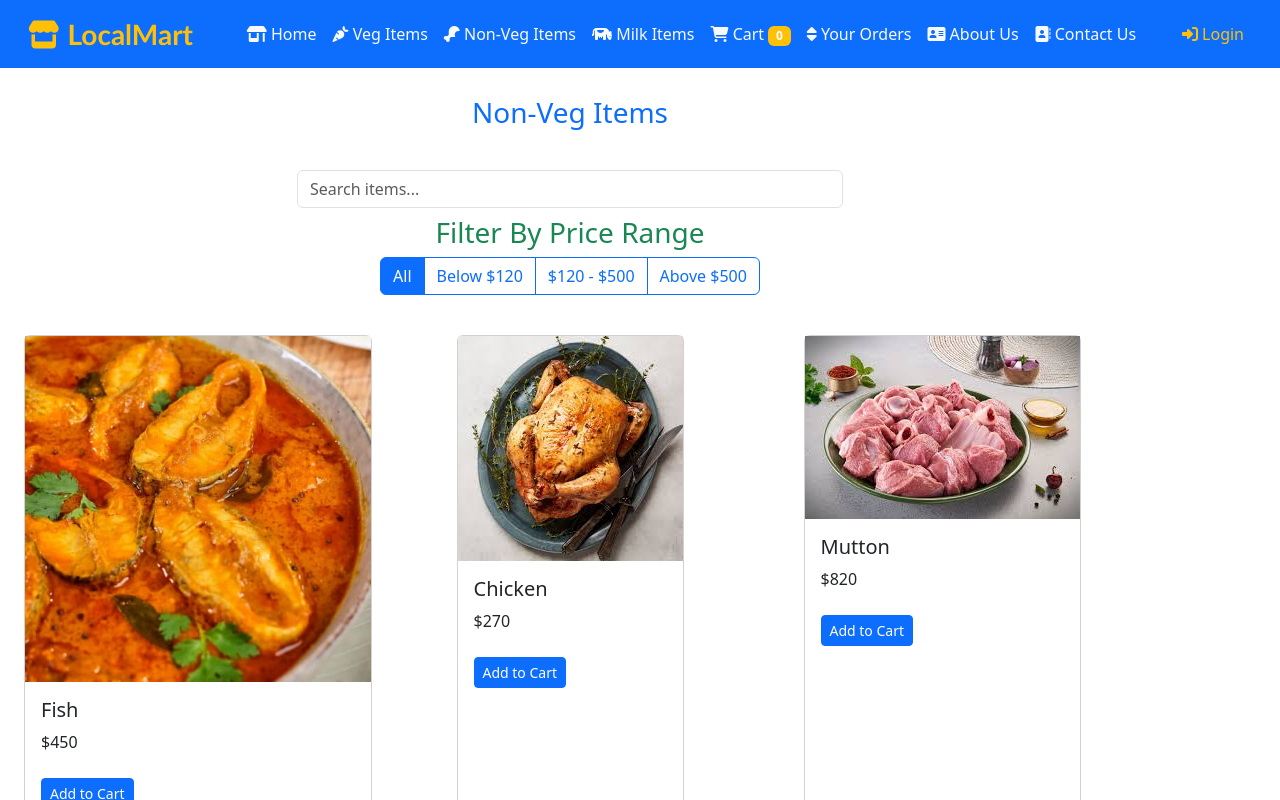
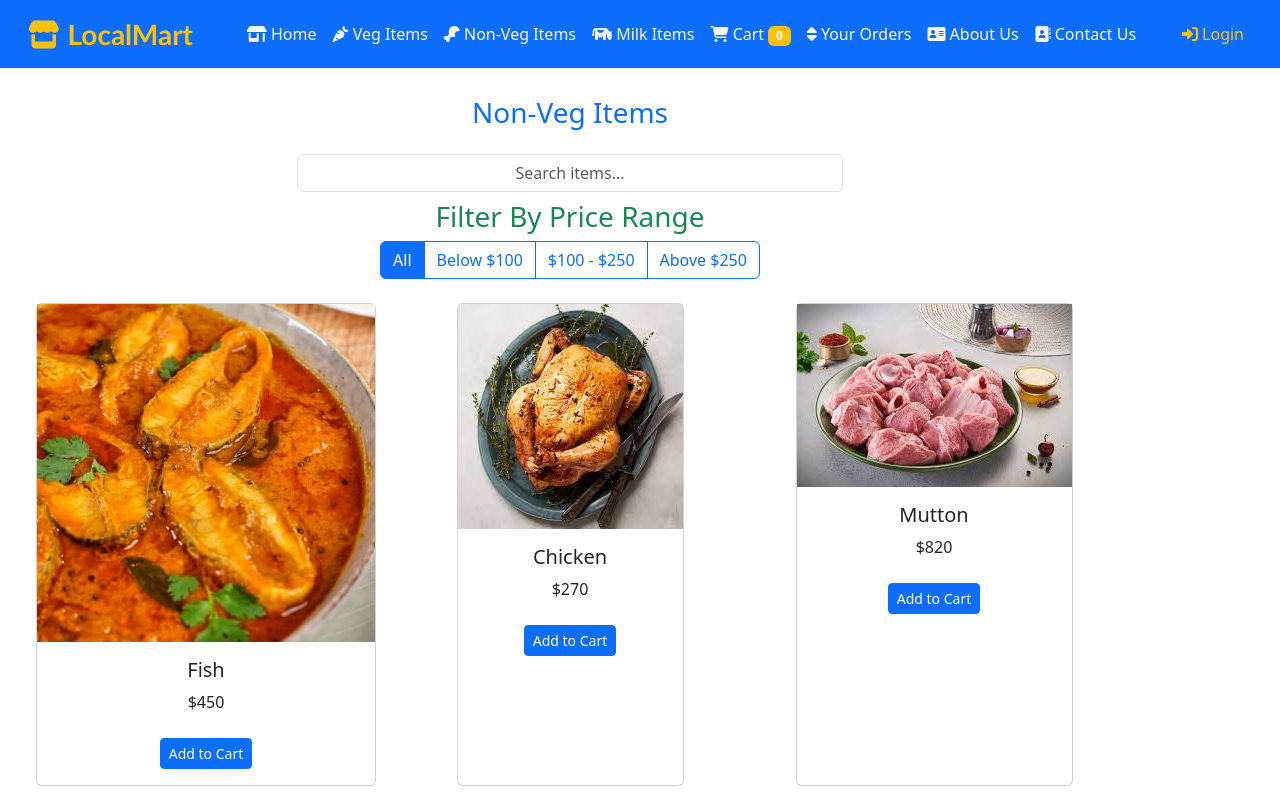
Before and after one commit to SruthiBethi/reactProject, a React (Vite) app: page /nonveg in a window 1280 px wide. Shown: the top 800 px of the page. Built offline with nearby package versions, Linux system fonts and the light colour scheme.

Commit message:
changes updated

```diff
--- a/src/Login.jsx
+++ b/src/Login.jsx
@@ -25,7 +25,7 @@ function Login() {
     return (
         <div className="container-fluid d-flex justify-content-center align-items-center vh-100">
             <div className="row w-100 justify-content-center">
-                <div className="col-lg-10 col-md-6 col-sm-8 col-10">
+                <div className="col-lg-10 col-md-10 col-sm-8 col-10">
                     <div className="card p-4 shadow-lg">
                         {/* Heading with custom color */}
                         <h2 className="text-center mb-4 text-info">Login</h2>
@@ -42,7 +42,7 @@ function Login() {
                                     className="form-control"
                                     id="username"
                                     ref={username}
-                                    placeholder="Enter your username"
+                                    placeholder="username"
                                 />
                             </div>
                         </div>
@@ -59,7 +59,7 @@ function Login() {
                                     className="form-control"
                                     id="password"
                                     ref={password}
-                                    placeholder="Enter your password"
+                                    placeholder="password"
                                 />
                             </div>
                         </div>
--- a/src/Milk.jsx
+++ b/src/Milk.jsx
@@ -2,7 +2,6 @@ import React, { useState } from 'react';
 import { useDispatch, useSelector } from "react-redux";
 import { addToCart } from "./Store";
 import 'bootstrap/dist/css/bootstrap.min.css';
-import 'bootstrap/dist/js/bootstrap.bundle.min';
 
 function Milk() {
   const milkItems = useSelector((state) => state.products.milkItems);
@@ -10,30 +9,22 @@ function Milk() {
 
   // Pagination state
   const [currentPage, setCurrentPage] = useState(1);
-  const itemsPerPage = 5;
+  const itemsPerPage = 6;
 
-  // Checkbox and search state
-  const [selectedItems, setSelectedItems] = useState({});
+  // Filters
   const [priceFilter, setPriceFilter] = useState('all');
   const [searchQuery, setSearchQuery] = useState('');
-
-  // Handle checkbox toggle
-  const handleCheckboxChange = (item, event) => {
-    event.stopPropagation();
-    setSelectedItems((prev) => ({
-      ...prev,
-      [item.name]: !prev[item.name],
-    }));
-  };
 
   // Handle price filter change
   const handlePriceFilterChange = (filter) => {
     setPriceFilter(filter);
+    setCurrentPage(1); // Reset to first page when filtering
   };
 
   // Handle search input change
   const handleSearchChange = (event) => {
     setSearchQuery(event.target.value);
+    setCurrentPage(1); // Reset to first page when searching
   };
 
   // Filter items based on price and search query
@@ -47,7 +38,7 @@ function Milk() {
     return matchesPrice && matchesSearch;
   });
 
-  // Calculate the indices for the current page
+  // Pagination
   const indexOfLastItem = currentPage * itemsPerPage;
   const indexOfFirstItem = indexOfLastItem - itemsPerPage;
   const currentItems = filteredItems.slice(indexOfFirstItem, indexOfLastItem);
@@ -56,30 +47,6 @@ function Milk() {
     setCurrentPage(pageNumber);
   };
 
-  // Render the current items
-  const finalItems = currentItems.map((item, index) => (
-    <div key={index} className="col-md-4 col-sm-6 mb-4 d-flex justify-content-center">
-      <div className="card" style={{ width: "18rem" }}>
-        <img
-          src={item.image}
-          className="img-fluid" alt="Responsive Image"
-        />
-        <div className="card-body">
-          <h5 className="card-title">{item.name}</h5>
-          <p className="card-text">${item.price}</p>
-
-          <button
-            onClick={() => dispatch(addToCart(item))}
-            className="btn btn-primary btn-sm mt-2"
-          >
-            Add to Cart
-          </button>
-        </div>
-      </div>
-    </div>
-  ));
-
-  // Pagination controls
   const totalPages = Math.ceil(filteredItems.length / itemsPerPage);
   const pageNumbers = [];
   for (let i = 1; i <= totalPages; i++) {
@@ -87,20 +54,20 @@ function Milk() {
   }
 
   return (
-    <div className="container my-4">
-      <h3 className="text-primary text-center mb-4">Milk Items</h3>
+    <div className="container my-4 d-flex flex-column align-items-center text-center" style={{ minHeight: "100vh"}}>
+      <h3 className="text-primary mb-4">Milk Items</h3>
 
-      {/* Fixed Search Bar and Price Filter */}
-      <div className="d-flex flex-column align-items-center mb-4 position-sticky top-0 bg-white py-3" style={{ zIndex: 1000 }}>
+      {/* Search Bar and Price Filter */}
+      <div className="d-flex flex-column align-items-center mb-4 w-100">
         <input
           type="text"
-          className="form-control mb-2 w-50"
+          className="form-control mb-2 w-50 text-center"
           placeholder="Search items..."
           value={searchQuery}
           onChange={handleSearchChange}
         />
         <h3 className='text-success'>Filter By Price Range</h3>
-        <div className="btn-group" role="group" aria-label="Price Filter">
+        <div className="btn-group d-flex justify-content-center" role="group" aria-label="Price Filter">
           <button className={`btn btn-outline-primary ${priceFilter === 'all' ? 'active' : ''}`} onClick={() => handlePriceFilterChange('all')}>All</button>
           <button className={`btn btn-outline-primary ${priceFilter === 'below-30' ? 'active' : ''}`} onClick={() => handlePriceFilterChange('below-30')}>Below $30</button>
           <button className={`btn btn-outline-primary ${priceFilter === '30-55' ? 'active' : ''}`} onClick={() => handlePriceFilterChange('30-55')}>$30 - $55</button>
@@ -108,43 +75,52 @@ function Milk() {
         </div>
       </div>
 
-      <div className="row d-flex justify-content-center">
-        {finalItems}
+      {/* Product Grid or No Items Found Message */}
+      <div className="row d-flex flex-wrap justify-content-center w-100">
+        {currentItems.length > 0 ? (
+          currentItems.map((item, index) => (
+            <div key={index} className="col-md-4 col-sm-6 mb-4 d-flex justify-content-center">
+              <div className="card">
+                <img
+                  src={item.image}
+                  className="img-fluid" alt="Milk Product"
+                />
+                <div className="card-body">
+                  <h5 className="card-title">{item.name}</h5>
+                  <p className="card-text text-dark ">${item.price}</p>
+                  <button
+                    onClick={() => dispatch(addToCart(item))}
+                    className="btn btn-primary btn-sm mt-2"
+                  >
+                    Add to Cart
+                  </button>
+                </div>
+              </div>
+            </div>
+          ))
+        ) : (
+          <h5 className="text-danger">No items found</h5>
+        )}
       </div>
 
-      {/* Pagination buttons */}
-      <nav className="d-flex justify-content-center mt-4">
-        <ul className="pagination">
-          <li className={`page-item ${currentPage === 1 ? 'disabled' : ''}`}>
-            <button
-              className="page-link"
-              onClick={() => handlePageChange(currentPage - 1)}
-              disabled={currentPage === 1}
-            >
-              Previous
-            </button>
-          </li>
-          {pageNumbers.map(number => (
-            <li key={number} className={`page-item ${currentPage === number ? 'active' : ''}`}>
-              <button
-                className="page-link"
-                onClick={() => handlePageChange(number)}
-              >
-                {number}
-              </button>
+      {/* Pagination */}
+      {totalPages > 1 && (
+        <nav>
+          <ul className="pagination justify-content-center">
+            <li className={`page-item ${currentPage === 1 ? 'disabled' : ''}`}>
+              <button className="page-link" onClick={() => handlePageChange(currentPage - 1)} disabled={currentPage === 1}>Previous</button>
             </li>
-          ))}
-          <li className={`page-item ${currentPage === totalPages ? 'disabled' : ''}`}>
-            <button
-              className="page-link"
-              onClick={() => handlePageChange(currentPage + 1)}
-              disabled={currentPage === totalPages}
-            >
-              Next
-            </button>
-          </li>
-        </ul>
-      </nav>
+            {pageNumbers.map(number => (
+              <li key={number} className={`page-item ${currentPage === number ? 'active' : ''}`}>
+                <button className="page-link" onClick={() => handlePageChange(number)}>{number}</button>
+              </li>
+            ))}
+            <li className={`page-item ${currentPage === totalPages ? 'disabled' : ''}`}>
+              <button className="page-link" onClick={() => handlePageChange(currentPage + 1)} disabled={currentPage === totalPages}>Next</button>
+            </li>
+          </ul>
+        </nav>
+      )}
     </div>
   );
 }
--- a/src/Non-Veg.jsx
+++ b/src/Non-Veg.jsx
@@ -2,7 +2,6 @@ import React, { useState } from 'react';
 import { useDispatch, useSelector } from "react-redux";
 import { addToCart } from "./Store";
 import 'bootstrap/dist/css/bootstrap.min.css';
-import 'bootstrap/dist/js/bootstrap.bundle.min';
 
 function NonVeg() {
   const nonVegItems = useSelector((state) => state.products.nonVeg);
@@ -12,42 +11,34 @@ function NonVeg() {
   const [currentPage, setCurrentPage] = useState(1);
   const itemsPerPage = 5;
 
-  // Checkbox state
-  const [selectedItems, setSelectedItems] = useState({});
+  // Filters
   const [priceFilter, setPriceFilter] = useState('all');
   const [searchQuery, setSearchQuery] = useState('');
-
-  // Handle checkbox toggle
-  const handleCheckboxChange = (item, event) => {
-    event.stopPropagation();
-    setSelectedItems((prev) => ({
-      ...prev,
-      [item.name]: !prev[item.name],
-    }));
-  };
 
   // Handle price filter change
   const handlePriceFilterChange = (filter) => {
     setPriceFilter(filter);
+    setCurrentPage(1); // Reset to first page when filtering
   };
 
   // Handle search input change
   const handleSearchChange = (event) => {
     setSearchQuery(event.target.value);
+    setCurrentPage(1); // Reset to first page when searching
   };
 
   // Filter items based on price and search query
   const filteredItems = nonVegItems.filter(item => {
     const matchesPrice =
       priceFilter === 'all' ||
-      (priceFilter === 'below-120' && item.price < 120) ||
-      (priceFilter === '120-500' && item.price >= 120 && item.price <= 500) ||
-      (priceFilter === 'above-500' && item.price > 500);
+      (priceFilter === 'below-100' && item.price < 100) ||
+      (priceFilter === '100-250' && item.price >= 100 && item.price <= 250) ||
+      (priceFilter === 'above-250' && item.price > 250);
     const matchesSearch = item.name.toLowerCase().includes(searchQuery.toLowerCase());
     return matchesPrice && matchesSearch;
   });
 
-  // Calculate the indices for the current page
+  // Pagination
   const indexOfLastItem = currentPage * itemsPerPage;
   const indexOfFirstItem = indexOfLastItem - itemsPerPage;
   const currentItems = filteredItems.slice(indexOfFirstItem, indexOfLastItem);
@@ -56,8 +47,38 @@ function NonVeg() {
     setCurrentPage(pageNumber);
   };
 
-  // Render the current items
-  const finalItems = currentItems.map((item, index) => (
+  const totalPages = Math.ceil(filteredItems.length / itemsPerPage);
+  const pageNumbers = [];
+  for (let i = 1; i <= totalPages; i++) {
+    pageNumbers.push(i);
+  }
+
+  return (
+    <div className="container my-4 d-flex flex-column align-items-center text-center" style={{ minHeight: "100vh"}}>
+      <h3 className="text-primary mb-4">Non-Veg Items</h3>
+
+      {/* Search Bar and Price Filter */}
+      <div className="d-flex flex-column align-items-center mb-4 w-100">
+        <input
+          type="text"
+          className="form-control mb-2 w-50 text-center"
+          placeholder="Search items..."
+          value={searchQuery}
+          onChange={handleSearchChange}
+        />
+        <h3 className='text-success'>Filter By Price Range</h3>
+        <div className="btn-group d-flex justify-content-center" role="group" aria-label="Price Filter" >
+          <button className={`btn btn-outline-primary ${priceFilter === 'all' ? 'active' : ''}`} onClick={() => handlePriceFilterChange('all')}>All</button>
+          <button className={`btn btn-outline-primary ${priceFilter === 'below-100' ? 'active' : ''}`} onClick={() => handlePriceFilterChange('below-100')}>Below $100</button>
+          <button className={`btn btn-outline-primary ${priceFilter === '100-250' ? 'active' : ''}`} onClick={() => handlePriceFilterChange('100-250')}>$100 - $250</button>
+          <button className={`btn btn-outline-primary ${priceFilter === 'above-250' ? 'active' : ''}`} onClick={() => handlePriceFilterChange('above-250')} >Above $250</button>
+        </div>
+      </div>
+
+      {/* Product Grid or No Items Found Message */}
+      <div className="row d-flex flex-wrap justify-content-center w-100">
+        {currentItems.length > 0 ? (
+          currentItems.map((item, index) => (
             <div key={index} className="col-md-4 col-sm-6 mb-4 d-flex justify-content-center">
               <div className="card">
                 <img
@@ -66,7 +87,7 @@ function NonVeg() {
                 />
                 <div className="card-body">
                   <h5 className="card-title">{item.name}</h5>
-          <p className="card-text">${item.price}</p>
+                  <p className="card-text text-dark ">${item.price}</p>
                   <button
                     onClick={() => dispatch(addToCart(item))}
                     className="btn btn-primary btn-sm mt-2"
@@ -76,74 +97,30 @@ function NonVeg() {
                 </div>
               </div>
             </div>
-  ));
-
-  // Pagination controls
-  const totalPages = Math.ceil(filteredItems.length / itemsPerPage);
-  const pageNumbers = [];
-  for (let i = 1; i <= totalPages; i++) {
-    pageNumbers.push(i);
-  }
-
-  return (
-    <div className="container my-4">
-      <h3 className="text-primary text-center mb-4">Non-Veg Items</h3>
-
-      {/* Fixed Search Bar and Price Filter */}
-      <div className="d-flex flex-column align-items-center mb-4 position-sticky top-0 bg-white py-3" style={{ zIndex: 1000 }}>
-        <input
-          type="text"
-          className="form-control mb-2 w-50"
-          placeholder="Search items..."
-          value={searchQuery}
-          onChange={handleSearchChange}
-        />
-        <h3 className='text-success'>Filter By Price Range</h3>
-        <div className="btn-group" role="group" aria-label="Price Filter">
-          <button className={`btn btn-outline-primary ${priceFilter === 'all' ? 'active' : ''}`} onClick={() => handlePriceFilterChange('all')}>All</button>
-          <button className={`btn btn-outline-primary ${priceFilter === 'below-120' ? 'active' : ''}`} onClick={() => handlePriceFilterChange('below-120')}>Below $120</button>
-          <button className={`btn btn-outline-primary ${priceFilter === '120-500' ? 'active' : ''}`} onClick={() => handlePriceFilterChange('120-500')}>$120 - $500</button>
-          <button className={`btn btn-outline-primary ${priceFilter === 'above-500' ? 'active' : ''}`} onClick={() => handlePriceFilterChange('above-500')}>Above $500</button>
-        </div>
+          ))
+        ) : (
+          <h5 className="text-danger">No items found</h5>
+        )}
       </div>
 
-      <div className="row d-flex justify-content-center">
-        {finalItems}
-      </div>
-
-      {/* Pagination buttons */}
+      {/* Pagination */}
+      {totalPages > 1 && (
         <nav>
           <ul className="pagination justify-content-center">
             <li className={`page-item ${currentPage === 1 ? 'disabled' : ''}`}>
-            <button
-              className="page-link"
-              onClick={() => handlePageChange(currentPage - 1)}
-              disabled={currentPage === 1}
-            >
-              Previous
-            </button>
+              <button className="page-link" onClick={() => handlePageChange(currentPage - 1)} disabled={currentPage === 1}>Previous</button>
             </li>
             {pageNumbers.map(number => (
               <li key={number} className={`page-item ${currentPage === number ? 'active' : ''}`}>
-              <button
-                className="page-link"
-                onClick={() => handlePageChange(number)}
-              >
-                {number}
-              </button>
+                <button className="page-link" onClick={() => handlePageChange(number)}>{number}</button>
               </li>
             ))}
             <li className={`page-item ${currentPage === totalPages ? 'disabled' : ''}`}>
-            <button
-              className="page-link"
-              onClick={() => handlePageChange(currentPage + 1)}
-              disabled={currentPage === totalPages}
-            >
-              Next
-            </button>
+              <button className="page-link" onClick={() => handlePageChange(currentPage + 1)} disabled={currentPage === totalPages}>Next</button>
             </li>
           </ul>
         </nav>
+      )}
     </div>
   );
 }
```
Lines whose indentation alone changed are shown as unchanged.
